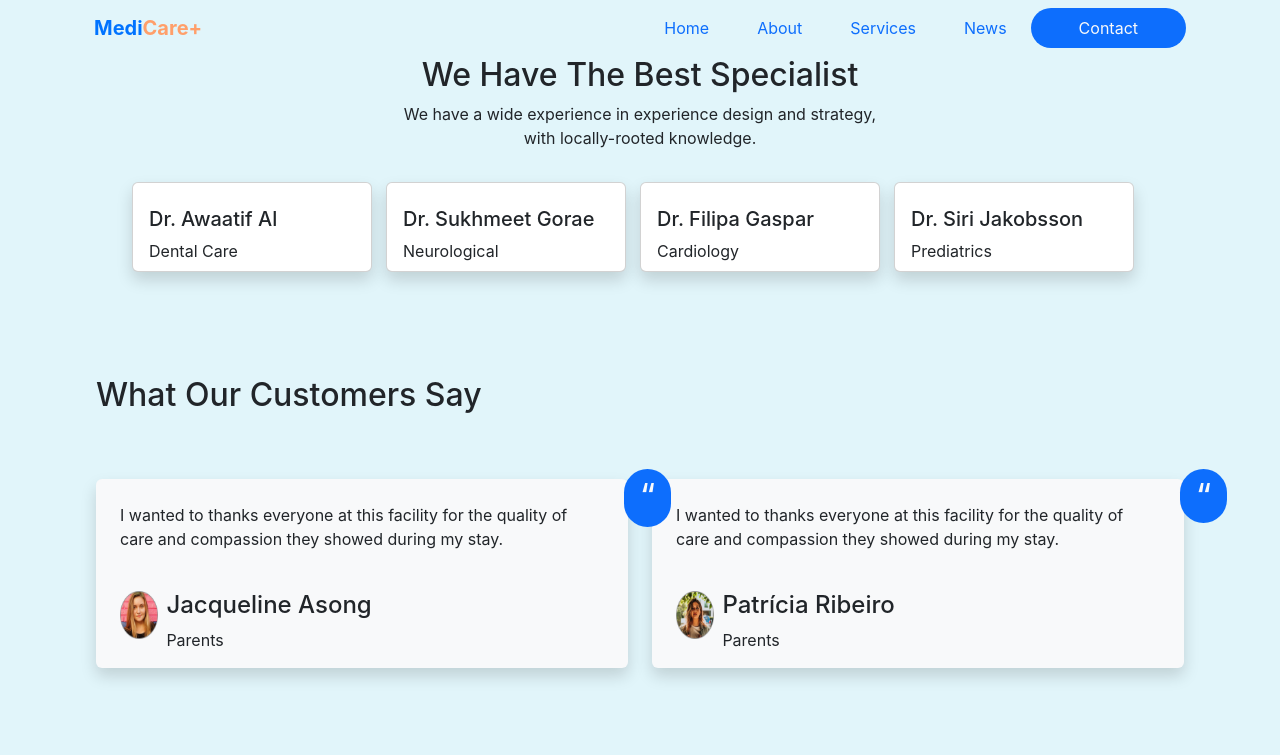
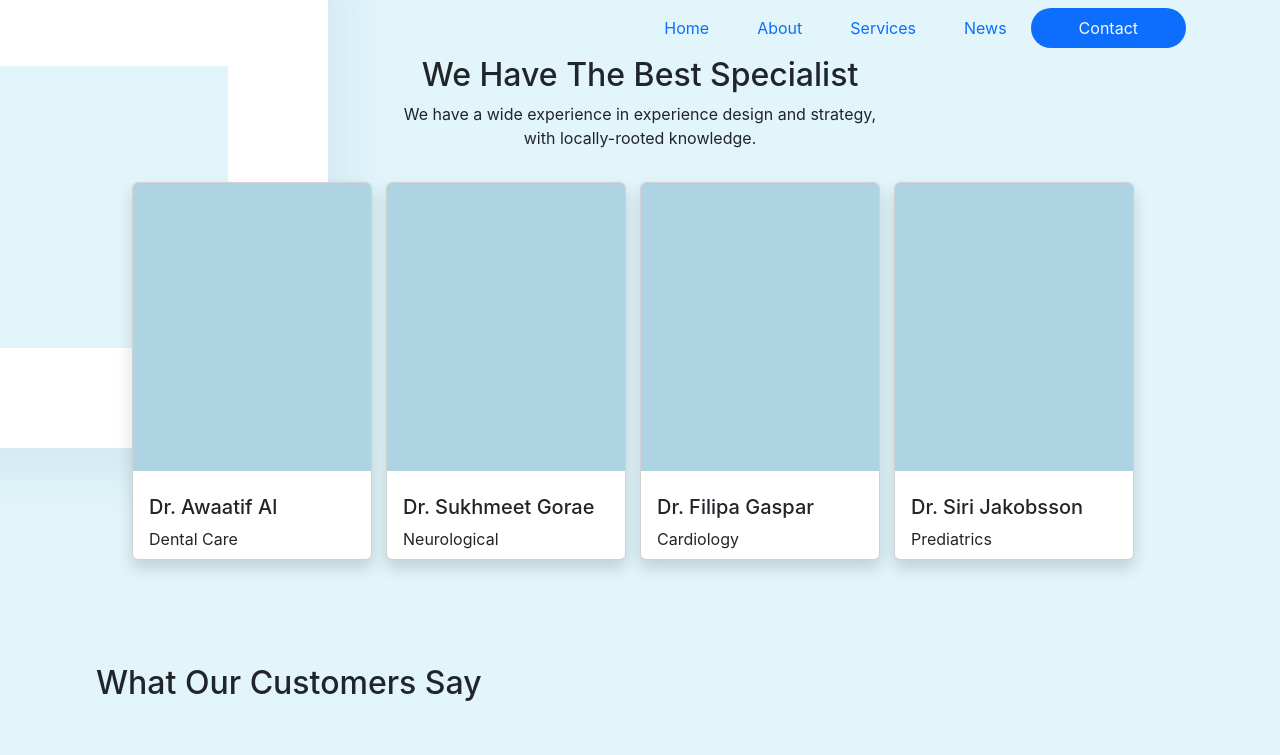
Before and after one commit to kyamantoshkumar/Assignment-Task, a React (Create React App) app: page /speaciliest in a window 1280 px wide. Shown: the top 755 px of the page. Built offline with nearby package versions, Linux system fonts and the light colour scheme.

Commit message:
Update News.css

```diff
--- a/src/assets/css/News.css
+++ b/src/assets/css/News.css
@@ -39,6 +39,14 @@
     width: 25rem !important;
 }
 
+.shape{
+  box-shadow: inset;
+  border-top-left-radius: 5px;
+  border-top-right-radius: 5px;
+  background-color: #AED3E2;
+  height: 18rem;
+}
+
 @media (min-width: 768px) {
 
   .box-model{
@@ -50,7 +58,32 @@
   }
 
 }
+.box-size{
+  height: 482px;
+width: 482px;
+left: -173px;
+top: -238px;
+border-radius: 0px;
 
+}
+
+.box-size{
+  height: 482px;
+  width: 482px;
+  left: -173px;
+  top: -238px;
+  border-radius: 0px;
+box-sizing: border-box;
+
+position: absolute;
+left: -12.01%;
+right: 78.56%;
+top: -4.21%;
+bottom: 95.68%;
+
+border: 100px solid #FFFFFF;
+box-shadow: 0px 10px 50px 12.5px rgba(0, 59, 121, 0.0725798);
+}
 
 @media (min-width: 576px) {
 
@@ -103,8 +136,22 @@
 }
 
 .shape{
+  box-shadow: inset;
   border-top-left-radius: 5px;
   border-top-right-radius: 5px;
+  background-color: #AED3E2;
+  height: 18rem;
+}
+
+.logo1 {
+  position: absolute;
+  width: 3.7vw;
+  height: 7.3vh;
+  margin-left: 20px !important ;
+  margin-top: -10px;
+  /* float: left !important; */
+  justify-content: end ! important;
+  margin-left: 33rem !important;
 }
  }
 
```
